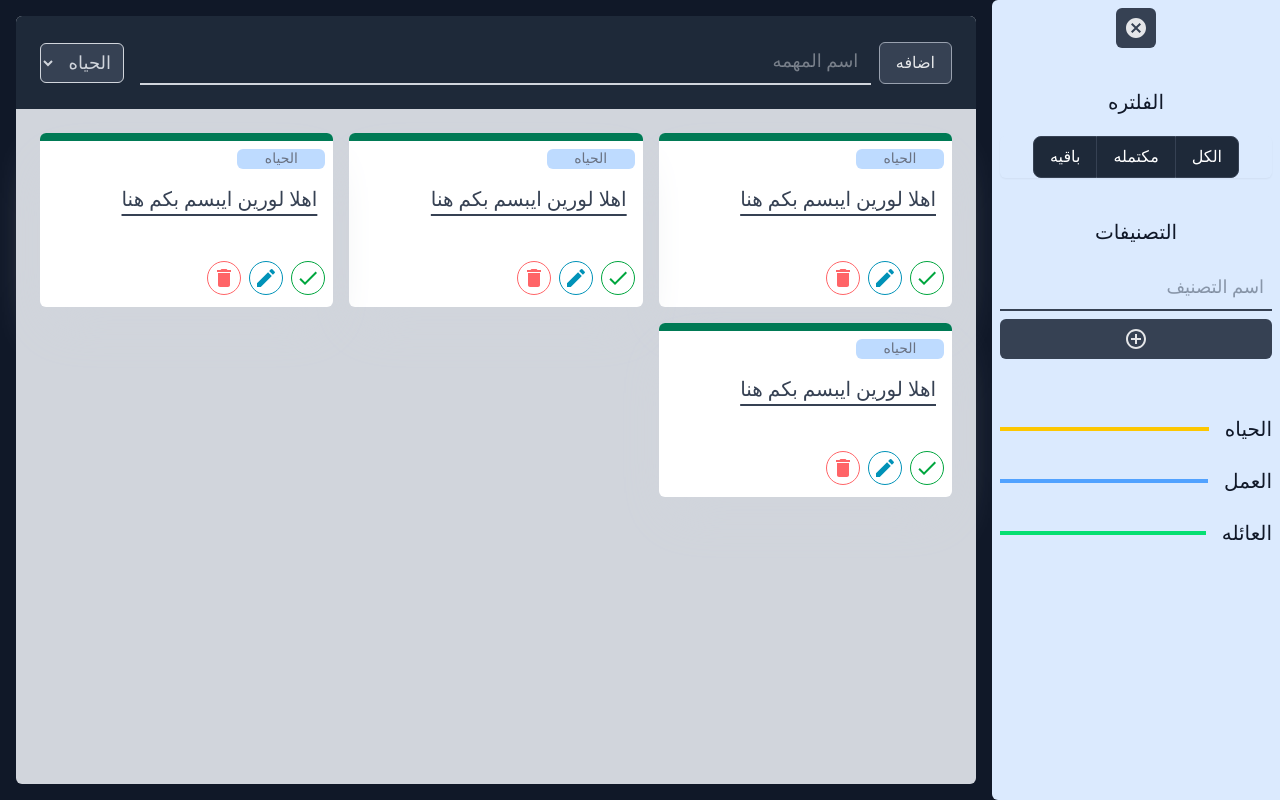
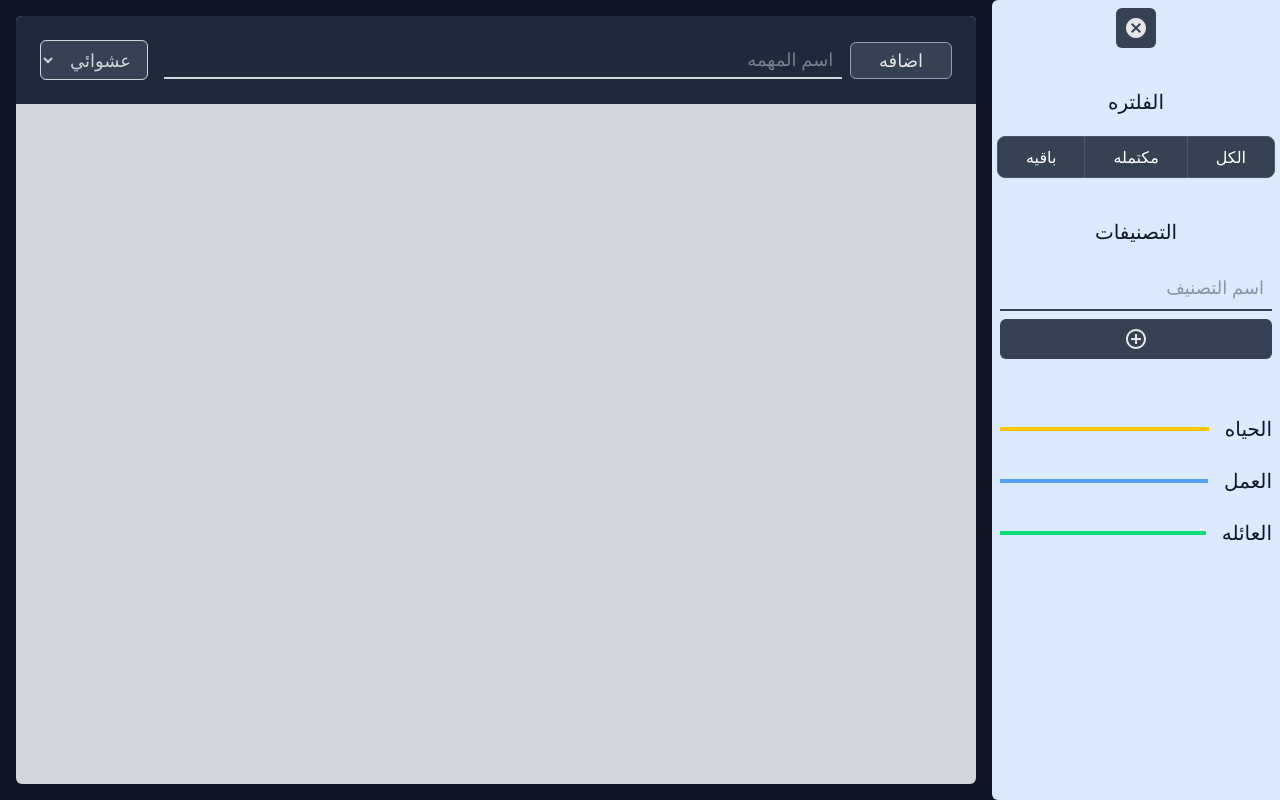
Before and after one commit to al9wel/React-To-Do-List, a React (Vite) app: page / in a window 1280 px wide. Both pictures are taken after a click on the button 1240 px from the left and 28 px from the top of the page. Built offline with nearby package versions, Linux system fonts and the light colour scheme; a small style sheet from the web is missing.

Commit message:
adding curd operations

```diff
--- a/index.html
+++ b/index.html
@@ -7,13 +7,6 @@
   <link rel="icon" type="image/svg+xml" href="/todolist.ico." />
   <meta name="viewport" content="width=device-width, initial-scale=1.0" />
   <title>React To Do List</title>
-  <style>
-    @import url("http://www.fontstatic.com/f=flat-jooza");
-
-    body {
-      font-family: 'flat-jooza';
-    }
-  </style>
 </head>
 
 <body>
--- a/package.json
+++ b/package.json
@@ -17,7 +17,8 @@
     "@tailwindcss/vite": "^4.1.13",
     "react": "^19.1.0",
     "react-dom": "^19.1.0",
-    "tailwindcss": "^4.1.13"
+    "tailwindcss": "^4.1.13",
+    "uuid": "^13.0.0"
   },
   "devDependencies": {
     "@eslint/js": "^9.25.0",
--- a/src/Components/NewTodo.jsx
+++ b/src/Components/NewTodo.jsx
@@ -1,14 +1,68 @@
-const NewTodo = () => {
+import { useState } from "react"
+import { v4 as uuidv4 } from 'uuid';
+
+const categorys = [
+    {
+        id: uuidv4(),
+        name: "عشوائي",
+        color: "bg-blue-200"
+    },
+    {
+        id: uuidv4(),
+        name: "الحياه",
+        color: "bg-yellow-200"
+    },
+    {
+        id: uuidv4(),
+        name: "العمل",
+        color: "bg-green-200"
+    },
+    {
+        id: uuidv4(),
+        name: "العائله",
+        color: "bg-rose-200"
+    },
+
+]
+const NewTodo = ({ handleNewTodo }) => {
+    const [title, setTitle] = useState("")
+    const [selectedId, setSelectedId] = useState("")
+    const newTodo = () => {
+        if (selectedId === "") {
+            const n = {
+                id: uuidv4(),
+                title: title,
+                isCompleted: false,
+                category: categorys[0]
+            }
+            handleNewTodo(n)
+            setTitle("")
+            return
+        }
+        const category = categorys.find(option => option.id === selectedId);
+        const n = {
+            id: uuidv4(),
+            title: title,
+            isCompleted: false,
+            category: category
+        }
+        handleNewTodo(n)
+        setTitle("")
+    }
+    const categoryJSX = categorys.map((c) => {
+        return <option key={c.id} value={c.id} className="bg-gray-700  text-gray-300 hover:bg-gray-800!"> {c.name}</option>
+    })
+    const handleSelected = (e) => {
+        setSelectedId(e)
+    }
     return (
         <>
-            <div className="w-full bg-gray-800 rounded-t-md py-4 md:py-6 px-2 md:px-6 gap-2  flex  justify-center items-center">
-                <button className={` text-[12px] md:text-[16px] border border-gray-400 py-1 md:py-2 px-1 md:px-4 duration-300 rounded-md bg-gray-700 hover:bg-gray-900 font-medium flex justify-center items-center text-center cursor-pointer`} >اضافه </button>
+            <div className="w-full bg-gray-800 rounded-t-md py-4 md:py-6 px-2 md:px-6 gap-4 md:gap-2 flex flex-col-reverse md:flex-row justify-center items-center">
+                <button onClick={newTodo} className={` text-[16px] md:text-[18px] border border-gray-400 py-1 md:py-1 px-10 md:px-7 duration-300 rounded-md bg-gray-700 hover:bg-gray-900 font-medium flex justify-center items-center text-center cursor-pointer`} > اضافه </button>
                 <div className="w-full flex justify-center items-center gap-4">
-                    <input className={`w-full outline-0 border-b-2  border-gray-300 bg-gray-800  text-gray-300 p-2 text-[11px] md:text-[18px]`} type="text" placeholder=" اسم المهمه" />
-                    <select className="outline-0 border-1 rounded-md  border-gray-300 bg-gray-700  text-gray-300 p-1 md:p-2 text-[11px] md:text-[18px]" name="" id="">
-                        <option className="bg-gray-700  text-gray-300 hover:bg-gray-800!"> الحياه</option>
-                        <option className="bg-gray-700  text-gray-300 hover:bg-gray-800!">العمل</option>
-                        <option className="bg-gray-700  text-gray-300 hover:bg-gray-800!">العائله</option>
+                    <input value={title} onChange={(e) => setTitle(e.target.value)} className={`w-full outline-0 border-b-2  border-gray-300 bg-gray-800  text-gray-300 p-1 text-[16px] md:text-[18px]`} type="text" placeholder=" اسم المهمه" />
+                    <select value={selectedId} onChange={e => handleSelected(e.target.value)} className="outline-0 border-1 mt-2 md:mt-0 rounded-md  border-gray-300 bg-gray-700  text-gray-300 py-1 md:py-1.5 px-3 text-[14px] md:text-[18px]" name="" id="">
+                        {categoryJSX}
                     </select>
                 </div>
             </div>
--- a/src/Components/SideBar.jsx
+++ b/src/Components/SideBar.jsx
@@ -50,23 +50,23 @@ const SideBar = ({ open, handleOpen }) => {
                 <div className={`${open ? "hidden" : ""} w-full h-6 flex items-center justify-center mt-2  rounded-md bg-gray-700 text-center`}>
                     <h1 style={{ height: "70px", fontSize: "35px" }}>...</h1>
                 </div>
-                <h1 className={`${open ? "" : "hidden"} w-full mt-6 h-12 p-2 text-gray-900 text-center text-[18px] font-medium md:text-xl md:font-bold`}>الفلتره</h1>
+                <h1 className={`${open ? "" : "hidden"} w-full mt-6 h-12 p-2 text-gray-900 text-center text-xl font-bold`}>الفلتره</h1>
                 <div className={`${open ? "" : "hidden"} flex justify-center items-center rounded-md shadow-xs `} role="group">
-                    <button type="button" className="px-2 py-1 text-[12px] md:text-[16px] md:px-4 md:py-2 font-light text-white bg-gray-800 border border-gray-700 rounded-s-lg hover:bg-gray-700 cursor-pointer">
+                    <button type="button" className="px-[7px] py-2 text-[14px] md:text-[16px] md:px-5 lg:px-7 md:py-2 font-light text-white bg-gray-700 border border-gray-600 rounded-s-lg hover:bg-gray-800 cursor-pointer">
                         الكل
                     </button>
-                    <button type="button" className="px-2 py-1 text-[12px] md:text-[16px] md:px-4 md:py-2  font-light  text-white bg-gray-800 border-t border-b border-gray-700 hover:bg-gray-700 cursor-pointer">
+                    <button type="button" className="px-[7px] py-2 text-[14px] md:text-[16px] md:px-5 lg:px-7 md:py-2  font-light  text-white bg-gray-700 border-t border-b border-gray-600 hover:bg-gray-800 cursor-pointer">
                         مكتمله
                     </button>
-                    <button type="button" className="px-2 py-1 text-[12px] md:text-[16px] md:px-4 md:py-2 font-light text-white bg-gray-800 border border-gray-700 rounded-e-lg hover:bg-gray-700 cursor-pointer">
+                    <button type="button" className="px-[7px] py-2 text-[14px] md:text-[16px] md:px-5 lg:px-7 md:py-2 font-light text-white bg-gray-700 border border-gray-600 rounded-e-lg hover:bg-gray-800 cursor-pointer">
                         باقيه
                     </button>
                 </div>
                 {/* <button className={` ${open ? "" : "hidden"} duration-300 mb-1 w-full h-8 p-2 rounded-md bg-cyan-900 hover:bg-cyan-900 font-extrabold flex justify-center items-center text-center cursor-pointer`} >الكل</button>
                 <button className={` ${open ? "" : "hidden"} duration-300 mb-1 w-full h-8 p-2 rounded-md bg-emerald-900 hover:bg-emerald-900  font-extrabold flex justify-center items-center text-center cursor-pointer`} >مكتمله</button>
                 <button className={` ${open ? "" : "hidden"} duration-300 mb-0 w-full h-8 p-2 rounded-md bg-rose-900 hover:bg-rose-900 font-extrabold flex justify-center items-center text-center cursor-pointer`} > غير مكتمله </button> */}
-                <h1 className={`${open ? "" : "hidden"} w-full mt-6 h-12 p-2 text-gray-900 text-center text-[18px] font-medium md:text-xl md:font-bold`}>التصنيفات</h1>
-                <input className={` ${open ? "" : "hidden"} outline-0 border-b-2  border-gray-700 bg-blue-100  text-gray-700 p-2 text-[14px] md:text-[18px]`} type="text" placeholder="اسم التصنيف" />
+                <h1 className={`${open ? "" : "hidden"} w-full mt-6 h-12 p-2 text-gray-900 text-center text-xl font-bold `}>التصنيفات</h1>
+                <input className={` ${open ? "" : "hidden"} outline-0 border-b-2  border-gray-700 bg-blue-100  text-gray-700 p-2 text-[16px] md:text-[18px]`} type="text" placeholder="اسم التصنيف" />
                 <button className={` ${open ? "" : "hidden"} duration-300 mb-8 w-full p-1 md:p-2 rounded-md bg-gray-700 hover:bg-gray-900 font-extrabold flex justify-center items-center text-center cursor-pointer`} ><AddCircleOutline /></button>
                 {categoriesList}
             </div>
--- a/src/Components/Todo.jsx
+++ b/src/Components/Todo.jsx
@@ -2,21 +2,23 @@ import { Delete } from "@mui/icons-material"
 import { Edit } from "@mui/icons-material"
 import { Check } from "@mui/icons-material"
 import { useState } from "react"
-const Todo = () => {
-    const [checked, setChecked] = useState(true)
-    const handleCheck = () => {
-        setChecked((c) => !c)
-    }
+const Todo = ({ todo, handleCompletedTodo, handleUpdateTodo, handleDeleteTodo }) => {
+    const [open, setOpen] = useState(true)
+    const [title, setTitle] = useState(todo.title)
     return (
         <>
-            <div className="bg-white shadow-2xl shadow-gray-300 m-2 rounded-md pb-1">
-                <div className={`${checked ? "bg-emerald-700" : "bg-gray-600"} duration-200 h-2 rounded-t-md w-full`}></div>
-                <h1 className=" font-medium m-2  text-[12px] md:text-sm w-20 md:w-22 bg-blue-200 text-gray-500 text-center rounded-md ">الحياه</h1>
-                <h1 className=" m-4 text-sm md:text-xl text-gray-700 underline underline-offset-8">اهلا لورين ايبسم بكم هنا </h1>
+            <div onMouseLeave={() => setOpen(!false)} className="bg-white shadow-2xl shadow-gray-300 m-2 rounded-md pb-1 duration-300">
+                <div className={`${todo.isCompleted ? "bg-emerald-700" : "bg-gray-600"} duration-200 h-2 rounded-t-md w-full`}></div>
+                <h1 className={`font-medium m-2  text-[12px] md:text-sm w-20 md:w-22 ${todo.category.color} text-gray-500 text-center rounded-md `}>{todo.category.name}</h1>
+                <h1 className=" m-4 text-[18px] md:text-2xl text-gray-700 underline underline-offset-8">{todo.title}</h1>
                 <div className="m-2 mt-6 md:mt-12 flex gap-2">
-                    <span onClick={handleCheck} className={`w-[18px] hover:bg-green-200 duration-150 cursor-pointer h-[18px] border ${checked ? "border-green-600 text-green-600 " : "border-gray-400 text-gray-400 "} rounded-full p-4 flex justify-center items-center`}><Check className=" text-[18px]! md:text-[24px]!" /></span>
-                    <span className="w-[18px] hover:bg-cyan-200 duration-150 cursor-pointer h-[18px] border border-cyan-600 text-cyan-600 rounded-full p-4 flex justify-center items-center"><Edit className=" text-[18px]! md:text-[24px]!" /></span>
-                    <span className="w-[18px] hover:bg-red-200 duration-150 cursor-pointer h-[18px] border border-red-400 text-red-400 rounded-full p-4 flex justify-center items-center"><Delete className=" text-[18px]! md:text-[24px]!" /></span>
+                    <span onClick={() => handleCompletedTodo(todo.id)} className={`w-[18px] hover:bg-green-200 duration-150 cursor-pointer h-[18px] border ${todo.isCompleted ? "border-green-600 text-green-600 " : "border-gray-400 text-gray-400 "} rounded-full p-4 flex justify-center items-center`}><Check className=" text-[18px]! md:text-[24px]!" /></span>
+                    <span onClick={() => setOpen(!open)} className="w-[18px] hover:bg-cyan-200 duration-150 cursor-pointer h-[18px] border border-cyan-600 text-cyan-600 rounded-full p-4 flex justify-center items-center"><Edit className=" text-[18px]! md:text-[24px]!" /></span>
+                    <span onClick={() => handleDeleteTodo(todo.id)} className="w-[18px] hover:bg-red-200 duration-150 cursor-pointer h-[18px] border border-red-400 text-red-400 rounded-full p-4 flex justify-center items-center"><Delete className=" text-[18px]! md:text-[24px]!" /></span>
+                </div>
+                <div className={`w-full p-2 ${open ? "hidden" : ""}`}>
+                    <input value={title} onChange={e => setTitle(e.target.value)} className={` w-full mb-2 outline-0 border-b-2 border-gray-700 text-gray-700 p-2 text-[14px] md:text-[18px]`} type="text" placeholder="اسم التصنيف" />
+                    <button onClick={() => { handleUpdateTodo(todo.id, title); setOpen(!false) }} className={` duration-300 w-full p-1 rounded-md bg-gray-700 hover:bg-gray-900 text-[14px] md:text-[18px] font-extrabold cursor-pointer`} >تعديل</button>
                 </div>
             </div>
         </>
--- a/src/Components/Todos.jsx
+++ b/src/Components/Todos.jsx
@@ -1,20 +1,44 @@
-
+import { useState } from "react";
 import NewTodo from "./NewTodo"
-
-
 import Todo from "./Todo"
 const Todos = () => {
+    const [todos, setTodos] = useState([])
+    const handleNewTodo = (t) => {
+        t.title != "" ? setTodos([...todos, t]) : ""
+    }
+    const handleCompletedTodo = (id) => {
+        const ttt = todos.map((t) => {
+            t.id == id ? t.isCompleted = !t.isCompleted : ""
+            return t
+        })
+        setTodos(ttt)
+    }
+    const handleUpdateTodo = (id, title) => {
+        const ttt = todos.map((t) => {
+            t.id == id && title != "" ? t.title = title : ""
+            return t
+        })
+        setTodos(ttt)
+    }
+    const handleDeleteTodo = (id) => {
+        const ttt = todos.filter((t) => {
+            return t.id != id
+        })
+        setTodos(ttt)
+    }
+    const todosJSX = todos.map((t) => {
+        return <Todo handleDeleteTodo={handleDeleteTodo} handleUpdateTodo={handleUpdateTodo} handleCompletedTodo={handleCompletedTodo} key={t.id} todo={t} />
+    })
     return (
         <>
             <div className="m-4 hhh bg-gray-300 rounded-md flex-1">
-                <NewTodo />
+                <NewTodo handleNewTodo={handleNewTodo} />
                 <div className="grid grid-cols-1 md:grid-cols-2 lg:grid-cols-3 p-4">
-                    <Todo />
-                    <Todo />
-                    <Todo />
-                    <Todo />
+                    {/* <div style={{ backgroundColor: "#000000ab" }} className="absolute w-full h-10">
+                    </div> */}
+                    {todosJSX}
                 </div>
-            </div>
+            </div >
         </>
     )
 }
```
Also changed, not shown: 1 other file (tests, documents, lock files or other folders).
